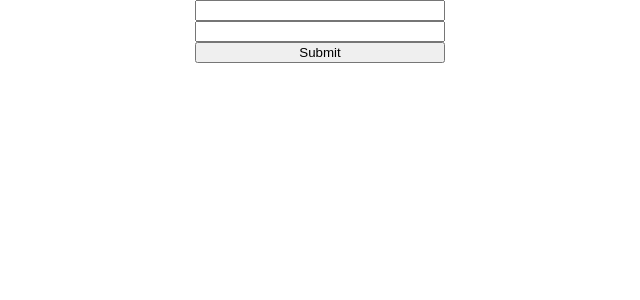
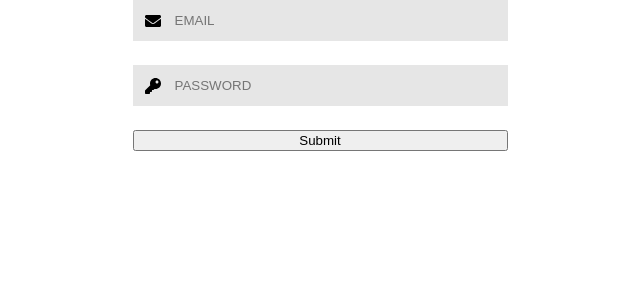
Before and after one commit to leosoaivan/teachable-ui, a React (Create React App) app: page / in a window 1280 px wide. Shown: the top 300 px of the page, without its empty margins (320-960 px from the left). Built offline with nearby package versions, Linux system fonts and the light colour scheme.

Commit message:
More work

```diff
--- a/package.json
+++ b/package.json
@@ -3,6 +3,9 @@
   "version": "0.1.0",
   "private": true,
   "dependencies": {
+    "@fortawesome/fontawesome-svg-core": "^1.2.29",
+    "@fortawesome/free-solid-svg-icons": "^5.13.1",
+    "@fortawesome/react-fontawesome": "^0.1.11",
     "@testing-library/jest-dom": "^4.2.4",
     "@testing-library/react": "^9.5.0",
     "@testing-library/user-event": "^7.2.1",
--- /dev/null
+++ b/src/components/AuthForm/CustomField.js
@@ -0,0 +1,68 @@
+import React, { useState } from 'react';
+import PropTypes from 'prop-types';
+import styled from 'styled-components/macro';
+import { FontAwesomeIcon } from '@fortawesome/react-fontawesome';
+
+const Root = styled.div`
+  display: flex;
+  align-items: center;
+  padding: 12px;
+  margin: 0 0 24px 0;
+  background-color: ${(props) => props.theme.colors.platinum};
+  width: 100%;
+`;
+
+const StyledInput = styled.input`
+  border: 0;
+  margin-left: 12px;
+  background-color: ${(props) => props.theme.colors.platinum};
+  width: 100%;
+`;
+
+const CustomField = ({
+  field: { name },
+  ...props
+}) => {
+  const {
+    icon,
+  } = props;
+
+  const capitalizedName = name.toUpperCase();
+  const [placeholder, setPlaceholder] = useState(capitalizedName);
+
+  const handleFocus = () => {
+    setPlaceholder(null);
+  };
+
+  const handleBlur = () => {
+    setPlaceholder(capitalizedName);
+  };
+
+  return (
+    <Root>
+      <FontAwesomeIcon icon={icon} />
+      <StyledInput
+        type="text"
+        name={name}
+        placeholder={placeholder}
+        onFocus={handleFocus}
+        onBlur={handleBlur}
+        // onFocus={(e) => e.target.placeholder = ""}
+        // onBlur={(e) => e.target.placeholder = placeholder}
+      />
+    </Root>
+  );
+};
+
+CustomField.propTypes = {
+  field: PropTypes.shape({
+    name: PropTypes.string,
+  }).isRequired,
+  placeholder: PropTypes.string,
+};
+
+CustomField.defaultProps = {
+  placeholder: undefined,
+};
+
+export default CustomField;
--- a/src/components/AuthForm/Login.js
+++ b/src/components/AuthForm/Login.js
@@ -8,11 +8,12 @@ import {
 } from 'formik';
 import media from '../../styling/media';
 import { AuthContext } from '../../contexts/AuthContext';
+import CustomField from './CustomField';
 
 const LoginForm = styled(Form)`
   display: flex;
   flex-direction: column;
-  width: 50%;
+  width: 75%;
 
   ${media.phone`
     width: 100%;
@@ -58,9 +59,19 @@ const Login = () => {
       >
         {({ isSubmitting }) => (
           <LoginForm>
-            <Field type="email" name="email" />
+            <Field
+              type="email"
+              name="email"
+              icon="envelope"
+              component={CustomField}
+            />
             <ErrorMessage name="email" component="div" />
-            <Field type="password" name="password" />
+            <Field
+              type="password"
+              name="password"
+              icon="key"
+              component={CustomField}
+            />
             <ErrorMessage name="password" component="div" />
             <button type="submit" disabled={isSubmitting}>
               Submit
--- a/src/components/AuthForm/index.js
+++ b/src/components/AuthForm/index.js
@@ -1,11 +1,16 @@
 import React from 'react';
 import styled from 'styled-components/macro';
+import media from '../../styling/media';
 import Login from './Login';
 
 const Root = styled.div`
   display: flex;
   width: 500px;
   justify-content: center;
+
+  ${media.phone`
+    padding: 24px
+  `}
 `;
 
 const AuthForm = () => {
--- /dev/null
+++ b/src/contexts/fontAwesome.js
@@ -0,0 +1,10 @@
+import { library } from '@fortawesome/fontawesome-svg-core';
+import {
+  faEnvelope,
+  faKey,
+} from '@fortawesome/free-solid-svg-icons';
+
+library.add(
+  faEnvelope,
+  faKey,
+);
--- a/src/index.css
+++ /dev/null
@@ -1,13 +0,0 @@
-body {
-  margin: 0;
-  font-family: -apple-system, BlinkMacSystemFont, 'Segoe UI', 'Roboto', 'Oxygen',
-    'Ubuntu', 'Cantarell', 'Fira Sans', 'Droid Sans', 'Helvetica Neue',
-    sans-serif;
-  -webkit-font-smoothing: antialiased;
-  -moz-osx-font-smoothing: grayscale;
-}
-
-code {
-  font-family: source-code-pro, Menlo, Monaco, Consolas, 'Courier New',
-    monospace;
-}
--- a/src/index.js
+++ b/src/index.js
@@ -2,6 +2,7 @@ import React from 'react';
 import ReactDOM from 'react-dom';
 import App from './App';
 import AuthProvider from './contexts/AuthContext';
+import './contexts/fontAwesome';
 
 ReactDOM.render(
   <React.StrictMode>
--- a/src/styling/global.js
+++ b/src/styling/global.js
@@ -3,6 +3,9 @@ import reset from 'styled-reset';
 
 const GlobalStyle = createGlobalStyle`
   ${reset}
+  * {
+    box-sizing: border-box;
+  }
 `;
 
 export default GlobalStyle;
--- a/src/styling/theme.js
+++ b/src/styling/theme.js
@@ -1,6 +1,6 @@
 const theme = {
   colors: {
-    davysGrey: '#50514F',
+    platinum: '#E6E6E6',
     fireOpal: '#F25F5C',
     naplesYellow: '#FFE066',
     celadonBlue: '#247BA0',
```
Also changed, not shown: 1 other file (tests, documents, lock files or other folders).
